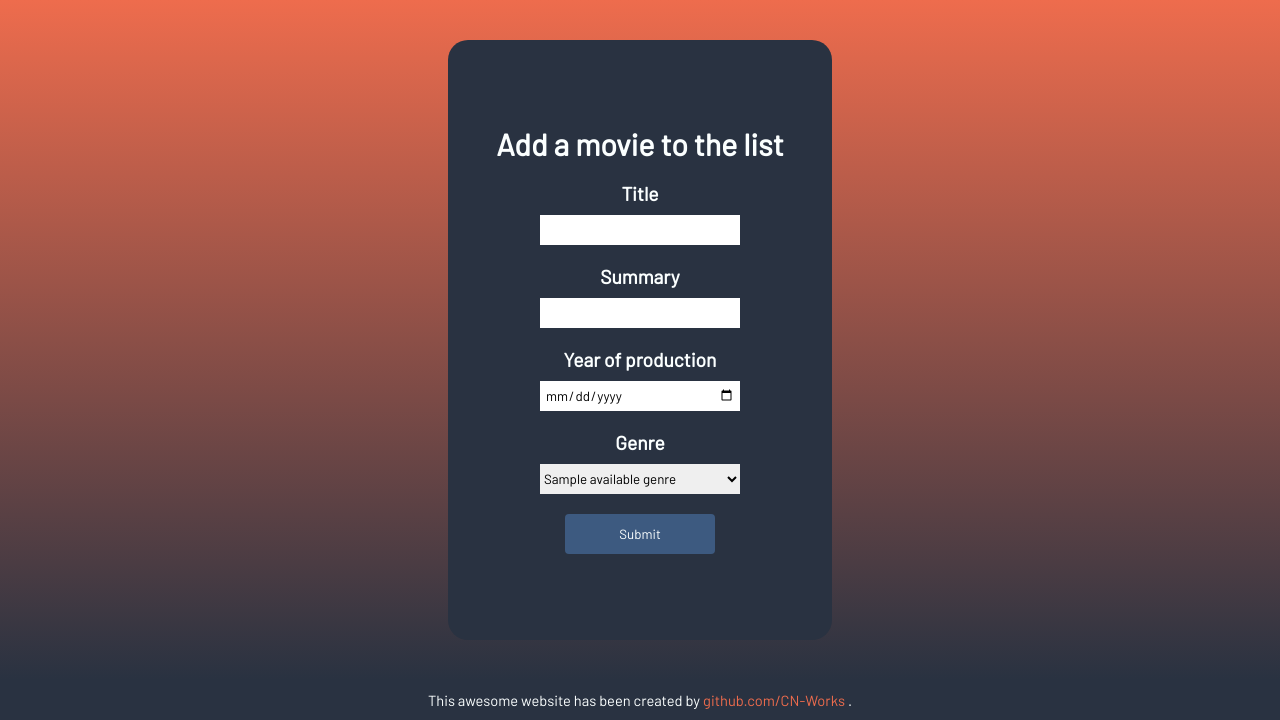
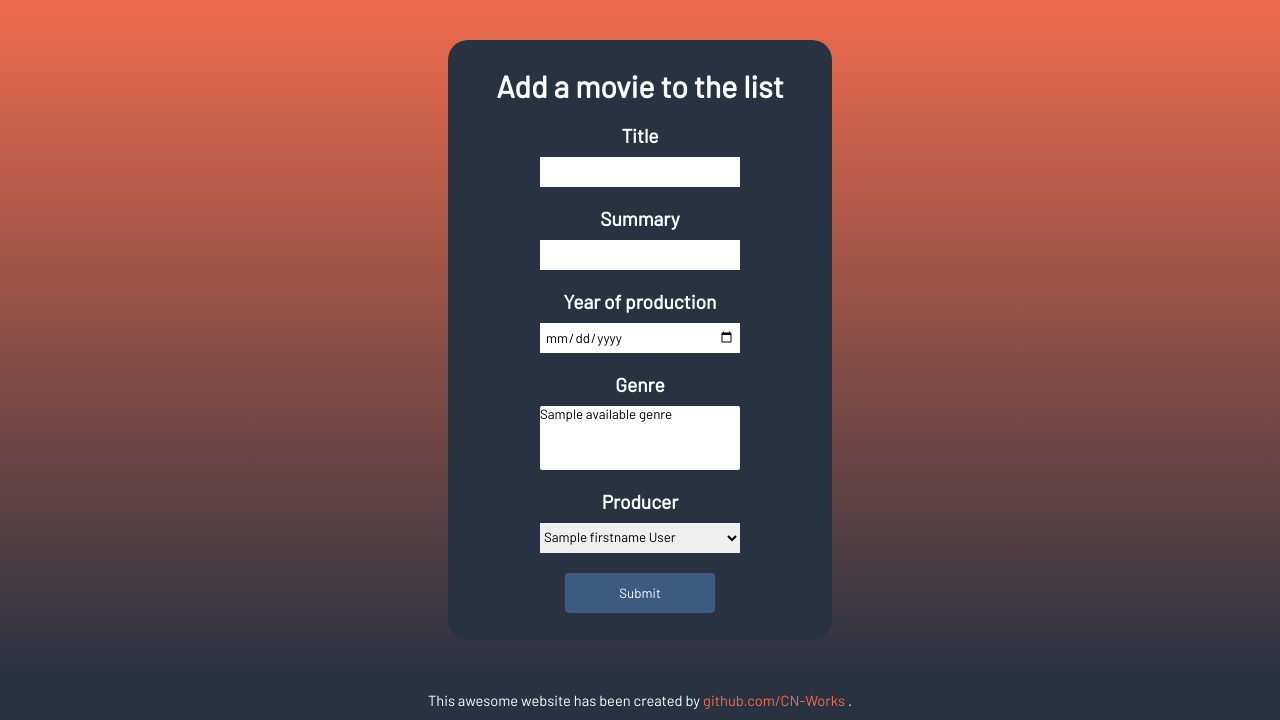
Before and after one commit to CN-Works/Advanced-Cinema-Application, a PHP site: template views/movie/addmovie.php in a window 1280 px wide. Shown: the part 80-800 px from the top of the page. Run offline with PHP 8.4, Linux system fonts and the light colour scheme; the template is opened without the code that fills it: most values are stand-ins (such as "Sample title", 1, 10 or a date in 2020).

Commit message:
Feat : Producers select menu

```diff
--- a/views/movie/addmovie.php
+++ b/views/movie/addmovie.php
@@ -24,12 +24,24 @@
 
         <div class="addmovie-element">
             <h3 class="addmovie-element-title">Genre</h3>
-            <select class="addmovie-element-select" name="genre" id="genre" required>
+            <select class="addmovie-element-select" name="genre" id="genre" multiple required>
                 <?php
                     foreach ($availableGenres->fetchAll() as $genreData) {
                         $genreId = $genreData['id'];
                         $genreLabel = $genreData['genre_label'];
                         echo "<option value='".$genreId."'>".$genreLabel."</option>";
+                    }
+                ?>
+            </select>
+        </div>
+
+        <div class="addmovie-element">
+            <h3 class="addmovie-element-title">Producer</h3>
+            <select class="addmovie-element-select" name="genre" id="genre" required>
+                <?php
+                    foreach ($availableProducer->fetchAll() as $data) {
+                        $producerId = $data['id'];
+                        echo "<option value='".$producerId."'>".$data['firstname']." ".$data['lastname']."</option>";
                     }
                 ?>
             </select>
```
